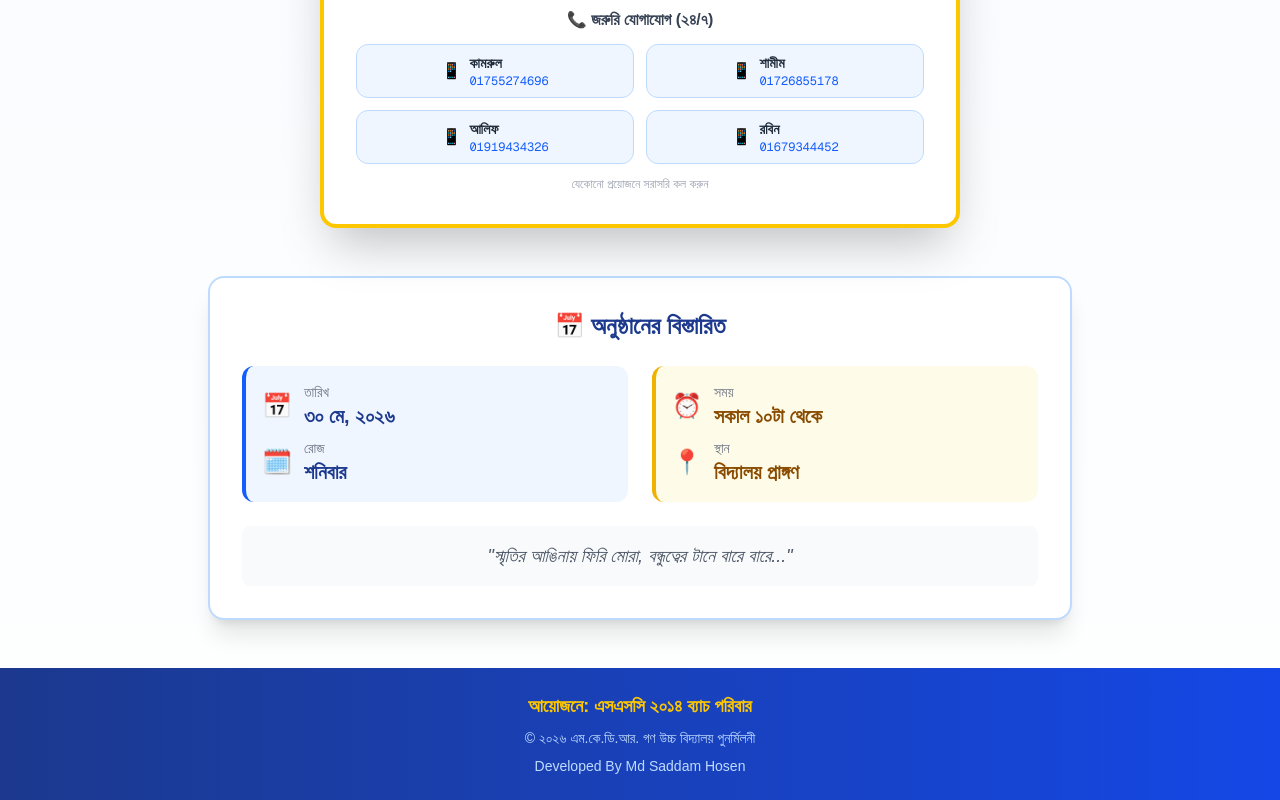
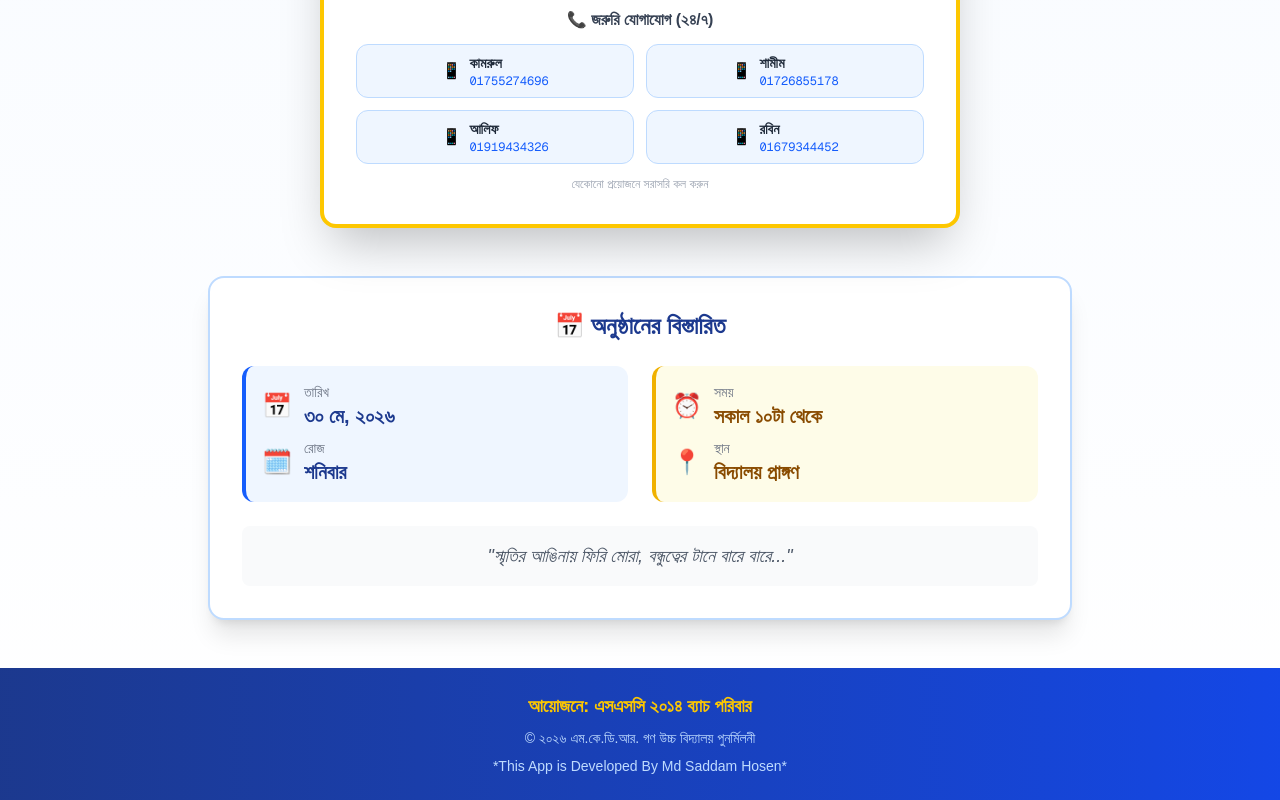
Before and after one commit to mdsaddamvol/ssc-2014-batch-reunion, a Next.js app: page / in a window 1280 px wide. Shown: the part 1592-2392 px from the top of the page. Built offline with nearby package versions, Linux system fonts and the light colour scheme; no server answers.

Commit message:
Update page.tsx

```diff
--- a/src/app/page.tsx
+++ b/src/app/page.tsx
@@ -552,7 +552,7 @@ export default function ReunionPage() {
 					© ২০২৬ এম.কে.ডি.আর. গণ উচ্চ বিদ্যালয় পুনর্মিলনী
 				</p>
 				<p className='text-blue-200 text-sm mt-2'>
-					Developed By Md Saddam Hosen
+					*This App is Developed By Md Saddam Hosen*
 				</p>
 			</footer>
 		</div>
```
